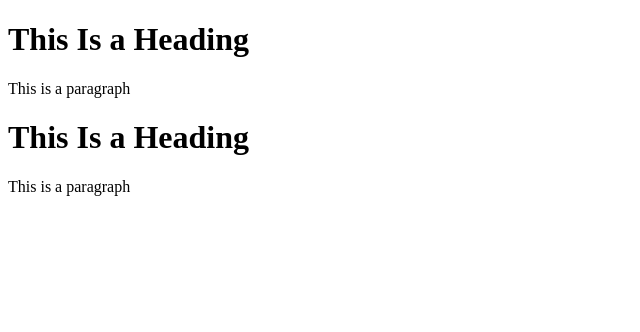
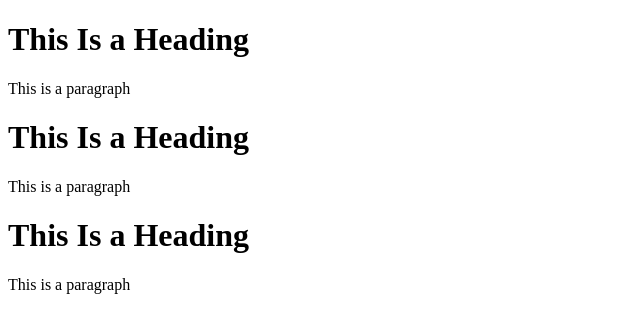
Before and after one commit to abdelRhman345/git-test, a website: page index.html in a window 1280 px wide. Shown: the whole page, without its empty margins (0-640 px from the left). Drawn offline with Linux system fonts and the light colour scheme.

Commit message:
pakege commit

```diff
--- a/index.html
+++ b/index.html
@@ -7,5 +7,8 @@
 
         <h1>This Is a Heading</h1>
         <p>This is a paragraph</p>
+
+        <h1>This Is a Heading</h1>
+        <p>This is a paragraph</p>
     </body>
 </html>
```
Also changed, not shown: package.json (added, +22 -0 lines), 2 other files.
